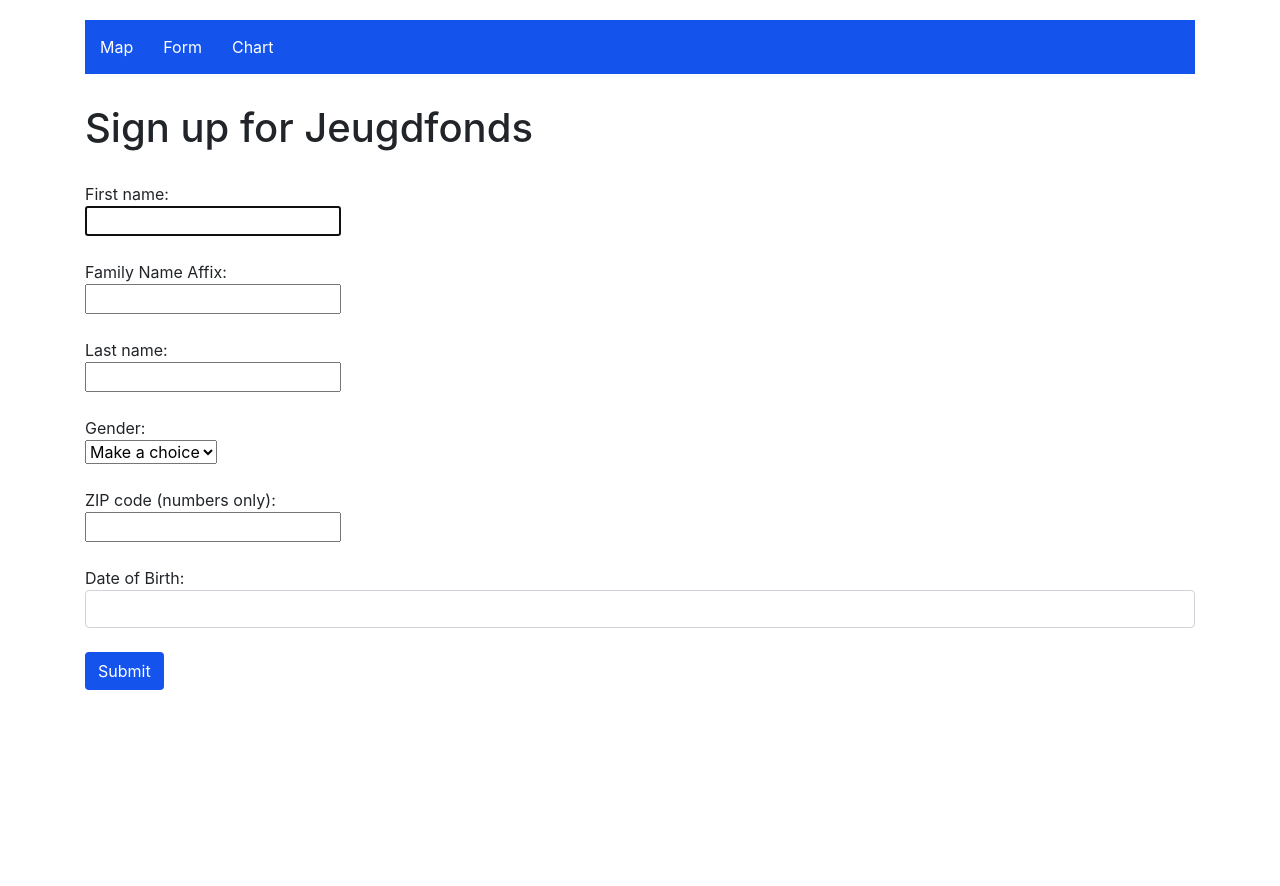
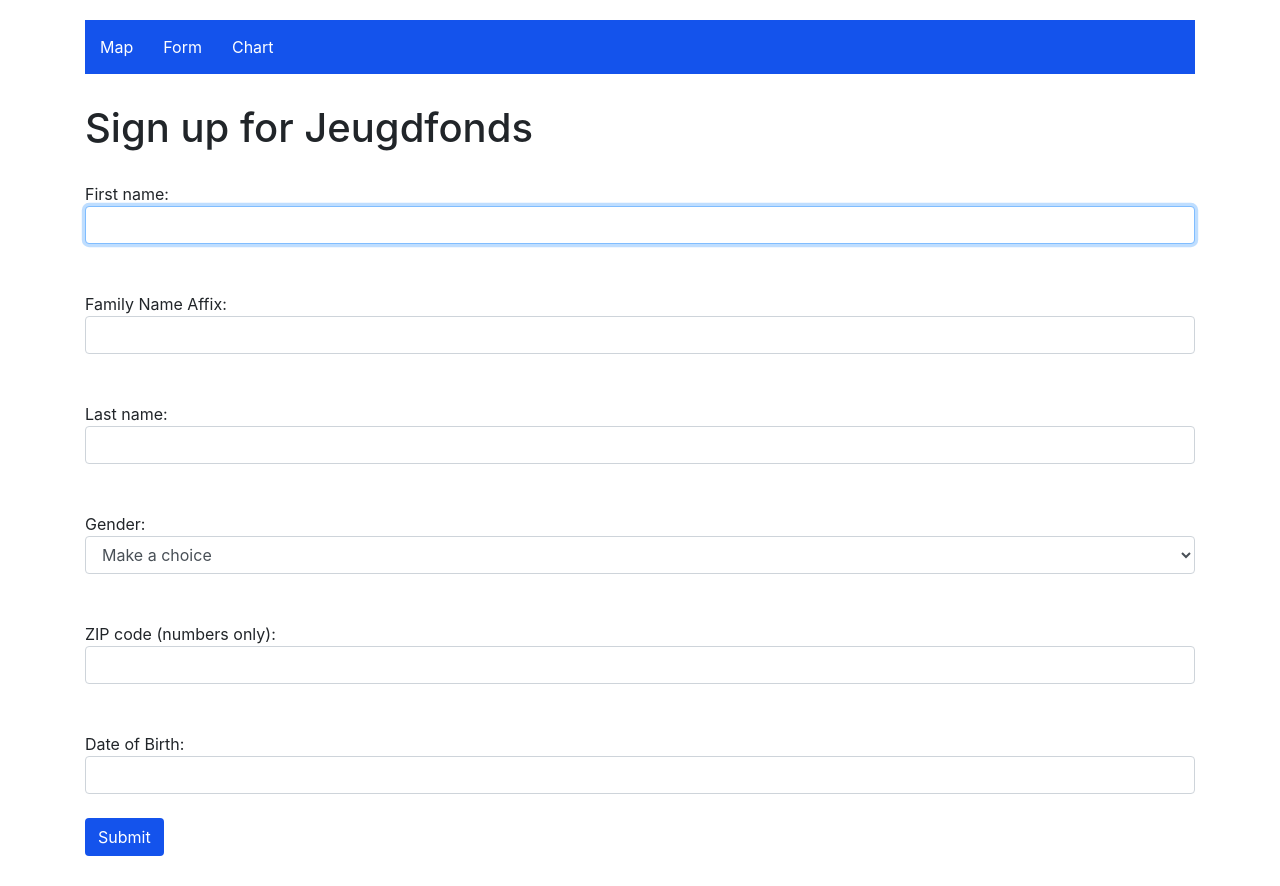
Before and after one commit to gebruikersnaam1/Data, a Flask app: page /form in a window 1280 px wide. Before the commit the page ends 690 px from the top, so only its background shows below. Run offline with Flask 2, Linux system fonts and the light colour scheme; some libraries are stand-ins or nearby versions.

Commit message:
Update _form.html

```diff
--- a/Project/jeugdfonds/templates/_form.html
+++ b/Project/jeugdfonds/templates/_form.html
@@ -13,23 +13,23 @@
 
     <form action="" method="POST">
       First name:<br />
-      <input type="text" name="firstname" value="{{controller.Applicant.FirstName}}" autofocus="on"/>
+      <input class="form-control" type="text" name="firstname" value="{{controller.Applicant.FirstName}}" autofocus="on"/>
       <br /><br />
       Family Name Affix:<br />
-      <input type="text" name="affix" value="{{controller.Applicant.Affix}}" />
+      <input class="form-control" type="text" name="affix" value="{{controller.Applicant.Affix}}" />
       <br /><br />
       Last name:<br />
-      <input type="text" name="lastname" value="{{controller.Applicant.LastName}}" />
+      <input class="form-control" type="text" name="lastname" value="{{controller.Applicant.LastName}}" />
       <br /><br />
       Gender:<br />
-      <select name="gender">
+      <select name="gender" class="form-control">
         <option value="%%">Make a choice</option>
         <option value="Vrouw" {% if 'Vrouw' == controller.Applicant.Gender %} selected {% endif %}>Female</option>
         <option value="Man" {% if 'Man' == controller.Applicant.Gender %} selected {% endif %}>Man</option>
       </select>
       <br /><br />
       ZIP code (numbers only):<br />
-      <input type="text" name="zipcode" value="{{controller.Applicant.ZipCode}}" />
+      <input class="form-control" type="text" name="zipcode" value="{{controller.Applicant.ZipCode}}" />
       <br /><br />
       Date of Birth:<br />
       <input
```
